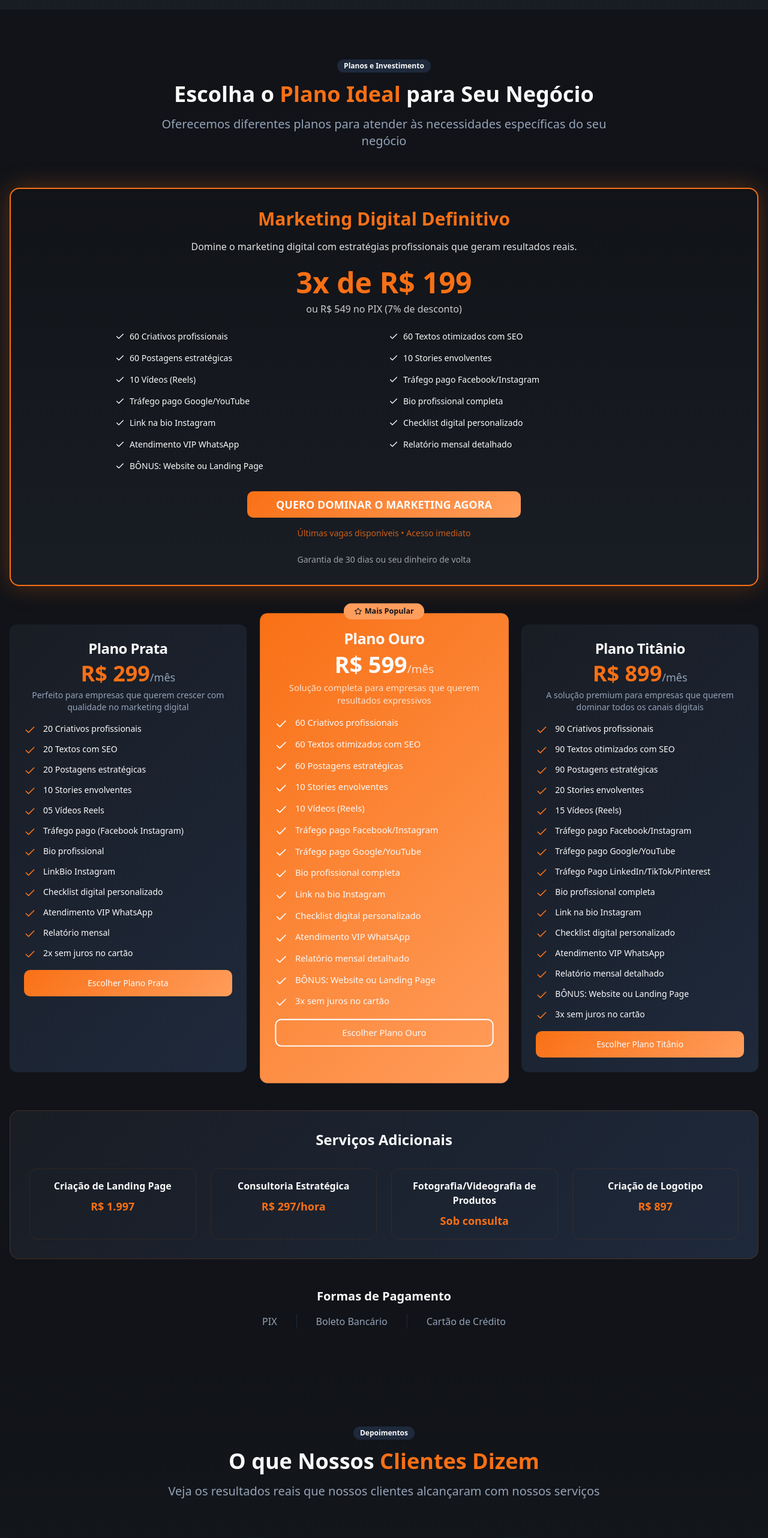
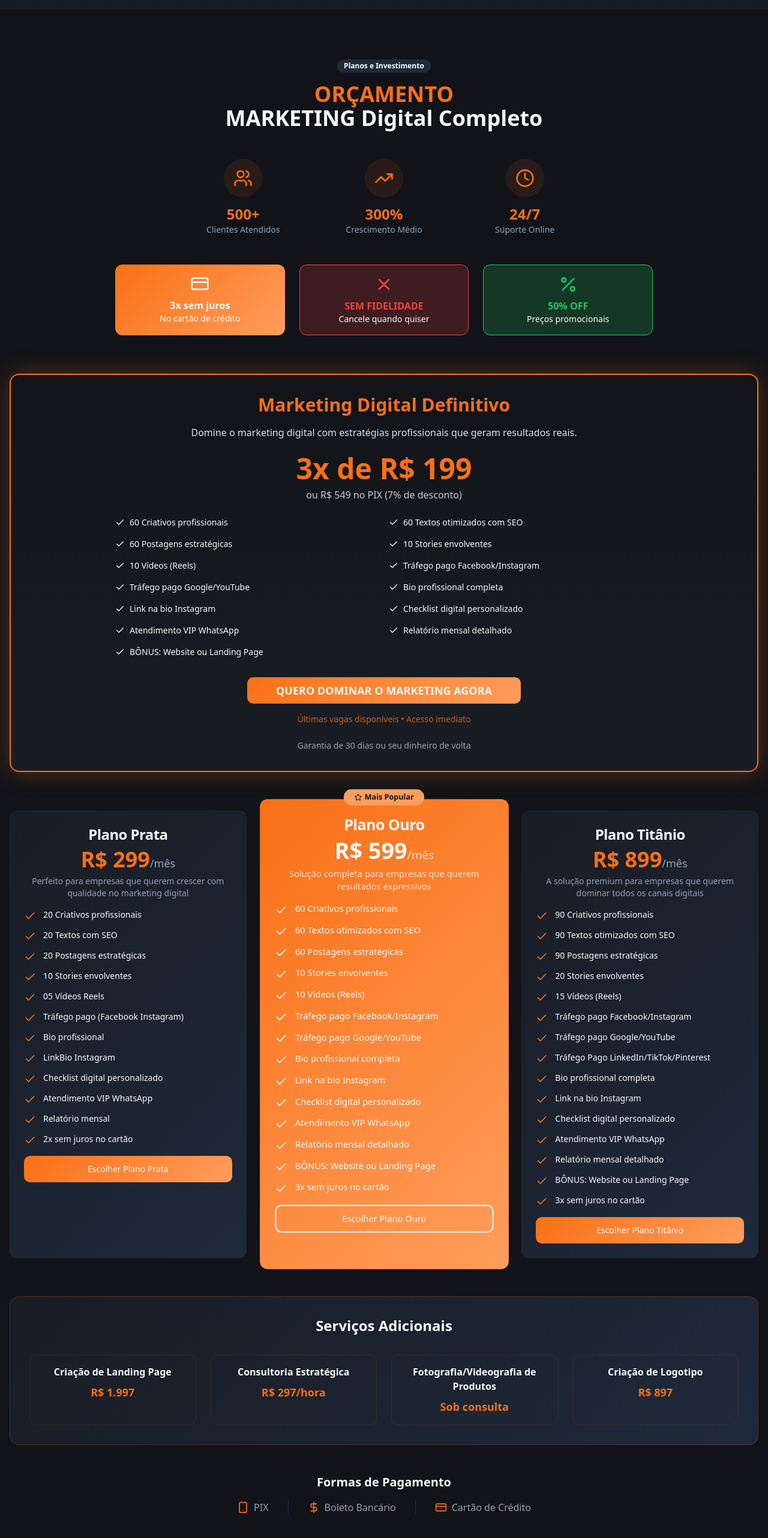
Before and after one commit to denismarcura/rede-social-pro, a React (Vite) app: page / in a window 1280 px wide. Shown: the part 2500-5064 px from the top of the page at 60% size. Built offline with nearby package versions, Linux system fonts and the light colour scheme; the HTML template or start-up script is replaced by a standard one.

Commit message:
Update pricing and promotion sections

```diff
--- a/src/components/Pricing.tsx
+++ b/src/components/Pricing.tsx
@@ -1,7 +1,7 @@
 import { Card, CardContent, CardDescription, CardHeader, CardTitle } from "@/components/ui/card";
 import { Button } from "@/components/ui/button";
 import { Badge } from "@/components/ui/badge";
-import { Check, Star } from "lucide-react";
+import { Check, Star, CreditCard, DollarSign, Smartphone, Users, TrendingUp, Clock, X, Percent } from "lucide-react";
 
 const Pricing = () => {
   const plans = [
@@ -88,11 +88,54 @@ const Pricing = () => {
         <div className="text-center mb-16">
           <Badge variant="secondary" className="mb-4">Planos e Investimento</Badge>
           <h2 className="text-4xl font-bold mb-4">
-            Escolha o <span className="text-primary">Plano Ideal</span> para Seu Negócio
+            <span className="text-primary">ORÇAMENTO</span>
+            <br />
+            <span className="text-foreground">MARKETING</span> Digital Completo
           </h2>
-          <p className="text-xl text-muted-foreground max-w-3xl mx-auto">
-            Oferecemos diferentes planos para atender às necessidades específicas do seu negócio
-          </p>
+
+          {/* Statistics Icons */}
+          <div className="grid grid-cols-3 gap-8 pt-8 max-w-2xl mx-auto mb-12">
+            <div className="text-center">
+              <div className="bg-primary/10 p-4 rounded-full w-16 h-16 mx-auto mb-3 flex items-center justify-center">
+                <Users className="w-8 h-8 text-primary" />
+              </div>
+              <div className="text-2xl font-bold text-primary">500+</div>
+              <div className="text-sm text-muted-foreground">Clientes Atendidos</div>
+            </div>
+            <div className="text-center">
+              <div className="bg-primary/10 p-4 rounded-full w-16 h-16 mx-auto mb-3 flex items-center justify-center">
+                <TrendingUp className="w-8 h-8 text-primary" />
+              </div>
+              <div className="text-2xl font-bold text-primary">300%</div>
+              <div className="text-sm text-muted-foreground">Crescimento Médio</div>
+            </div>
+            <div className="text-center">
+              <div className="bg-primary/10 p-4 rounded-full w-16 h-16 mx-auto mb-3 flex items-center justify-center">
+                <Clock className="w-8 h-8 text-primary" />
+              </div>
+              <div className="text-2xl font-bold text-primary">24/7</div>
+              <div className="text-sm text-muted-foreground">Suporte Online</div>
+            </div>
+          </div>
+
+          {/* Special Highlights */}
+          <div className="grid md:grid-cols-3 gap-6 max-w-4xl mx-auto mb-8">
+            <div className="bg-gradient-primary p-4 rounded-lg text-primary-foreground">
+              <CreditCard className="w-8 h-8 mx-auto mb-2" />
+              <div className="font-bold">3x sem juros</div>
+              <div className="text-sm">No cartão de crédito</div>
+            </div>
+            <div className="bg-red-500/20 border border-red-500 p-4 rounded-lg">
+              <X className="w-8 h-8 mx-auto mb-2 text-red-500" />
+              <div className="font-bold text-red-500">SEM FIDELIDADE</div>
+              <div className="text-sm">Cancele quando quiser</div>
+            </div>
+            <div className="bg-green-500/20 border border-green-500 p-4 rounded-lg">
+              <Percent className="w-8 h-8 mx-auto mb-2 text-green-500" />
+              <div className="font-bold text-green-500">50% OFF</div>
+              <div className="text-sm">Preços promocionais</div>
+            </div>
+          </div>
         </div>
 
         {/* Special Promotion */}
@@ -264,12 +307,21 @@ const Pricing = () => {
         {/* Payment Methods */}
         <div className="mt-12 text-center">
           <h3 className="text-xl font-semibold mb-4">Formas de Pagamento</h3>
-          <div className="flex justify-center items-center gap-8 text-muted-foreground">
-            <span>PIX</span>
+          <div className="flex justify-center items-center gap-8">
+            <div className="flex items-center gap-2 text-muted-foreground">
+              <Smartphone className="w-5 h-5 text-primary" />
+              <span>PIX</span>
+            </div>
             <div className="w-px h-6 bg-border" />
-            <span>Boleto Bancário</span>
+            <div className="flex items-center gap-2 text-muted-foreground">
+              <DollarSign className="w-5 h-5 text-primary" />
+              <span>Boleto Bancário</span>
+            </div>
             <div className="w-px h-6 bg-border" />
-            <span>Cartão de Crédito</span>
+            <div className="flex items-center gap-2 text-muted-foreground">
+              <CreditCard className="w-5 h-5 text-primary" />
+              <span>Cartão de Crédito</span>
+            </div>
           </div>
         </div>
       </div>
```
